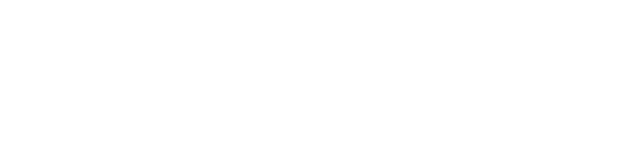
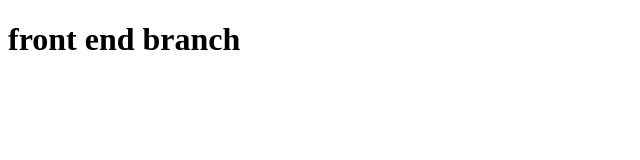
Before and after one commit to jayaxsurya/test-repo, a plain HTML site: page index.html in a window 1280 px wide. Shown: the whole page, without its empty margins (0-640 px from the left). Drawn offline with Linux system fonts and the light colour scheme.

Commit message:
front end 1 st commit

```diff
--- a/index.html
+++ b/index.html
@@ -6,6 +6,8 @@
     <title>test file dummy text
 
     </title>
+
+    <h1>front end branch</h1>
 </head>
 <body>
 
```
